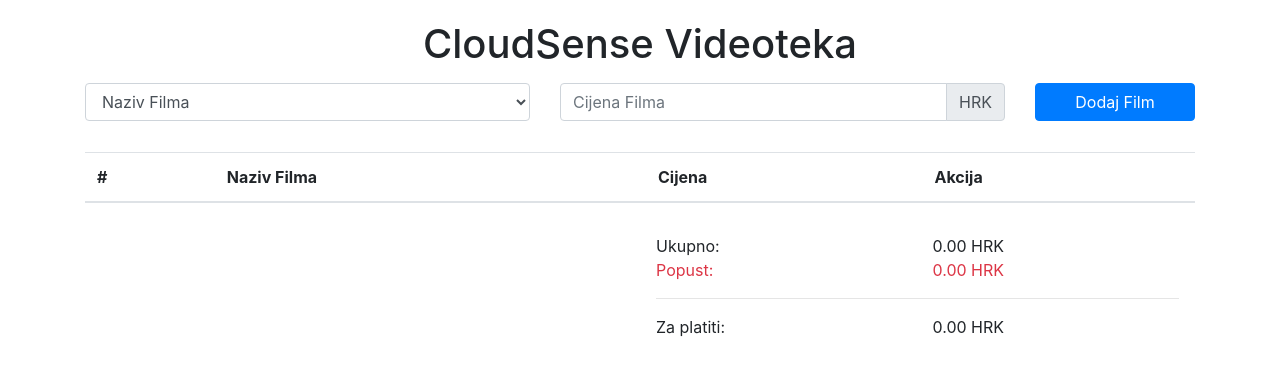
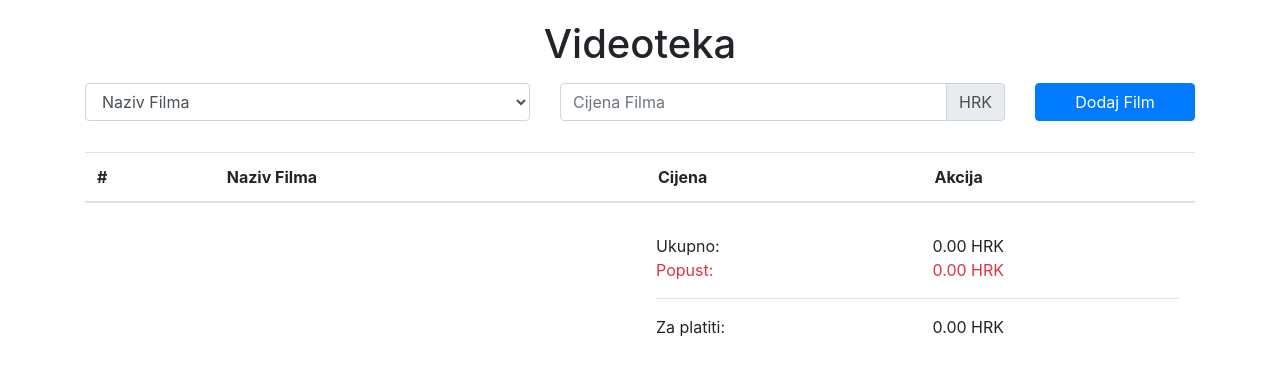
Before and after one commit to LukaMaranic/JqueryVideoteka, a plain HTML site: page index.html in a window 1280 px wide. Drawn offline with nearby package versions, Linux system fonts and the light colour scheme.

Commit message:
Update index.html

```diff
--- a/index.html
+++ b/index.html
@@ -5,7 +5,7 @@
     <meta name="viewport" content="width=device-width, initial-scale=1">
     <meta charset="UTF-8">
     <link rel="stylesheet" href="https://stackpath.bootstrapcdn.com/bootstrap/4.3.1/css/bootstrap.min.css" integrity="sha384-ggOyR0iXCbMQv3Xipma34MD+dH/1fQ784/j6cY/iJTQUOhcWr7x9JvoRxT2MZw1T" crossorigin="anonymous">
-    <title>CloudSense Inkubator</title>
+    <title>Inkubator</title>
     <style>
         .padding {
             margin-bottom: 15px;
@@ -33,7 +33,7 @@
 
 <body>
     <div id="containerTablica" class="container">
-        <h1 class="padding text-center">CloudSense Videoteka</h1>
+        <h1 class="padding text-center">Videoteka</h1>
         <div class="row padding">
             <div class="col-5">
                 <select class="form-control" id="filmSelectorId">
```
